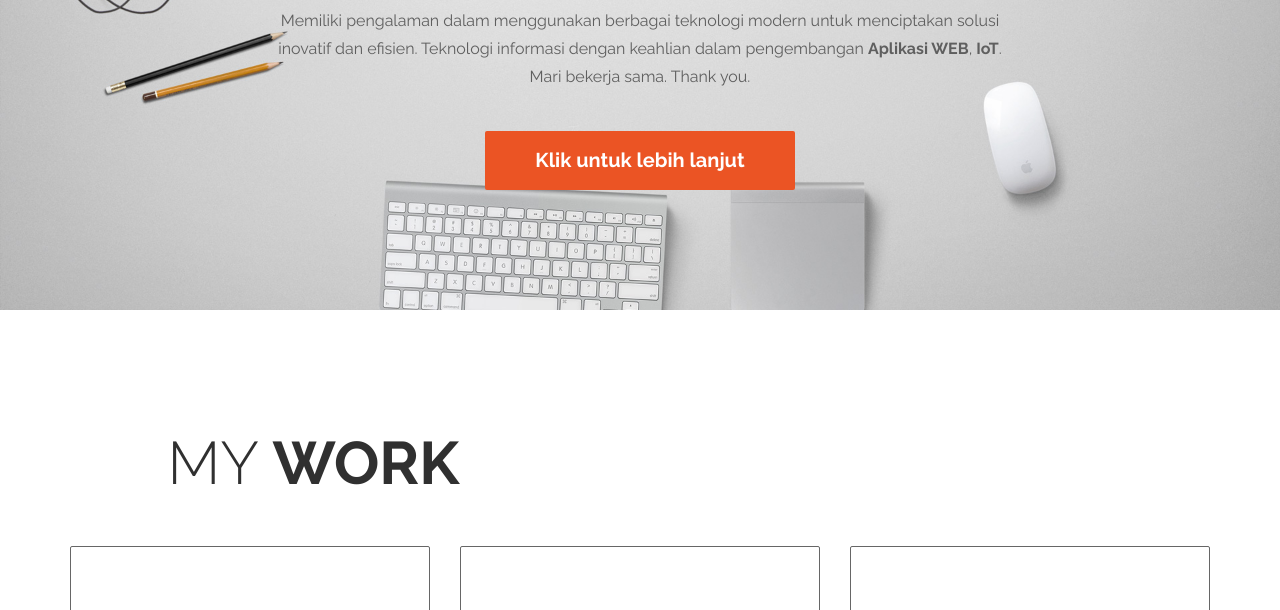
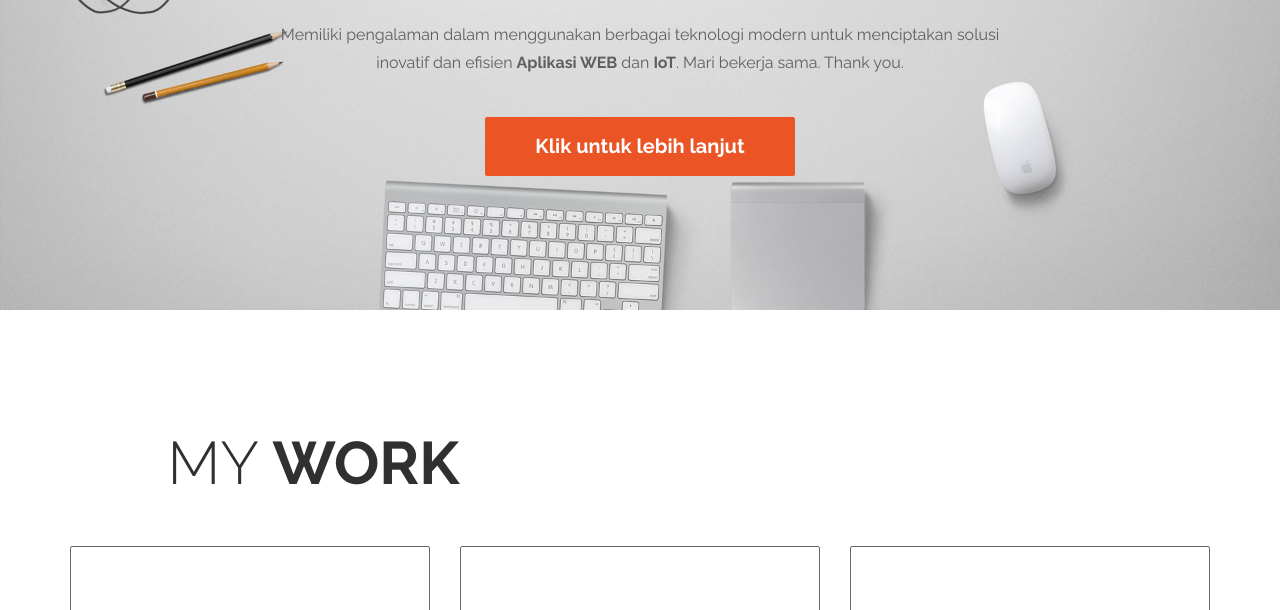
Before and after one commit to indrarofiyadi/porto., a plain HTML site: page index.html in a window 1280 px wide. Shown: the part 490-1100 px from the top of the page. Drawn offline with Linux system fonts and the light colour scheme.

Commit message:
Update index.html

```diff
--- a/index.html
+++ b/index.html
@@ -59,7 +59,7 @@ https://templatemo.com/tm-464-ultra-profile
 					<img src="images/bulat foto.png" alt="Indra Rofiyadi" style="max-width: 250px; height: auto; border-radius: 50%;" class="img-fluid mb-4">
 					<h1 class="tm-home-title"><strong>Indra Rofiyadi</strong></h1>
 					<h2 class="tm-home-subtitle">Welcome</h2>
-					<p>Memiliki pengalaman dalam menggunakan berbagai teknologi modern untuk menciptakan solusi inovatif dan efisien. Teknologi informasi dengan keahlian dalam pengembangan <strong>Aplikasi WEB</strong>, <strong>IoT</strong>. Mari bekerja sama. Thank you.</p>
+					<p>Memiliki pengalaman dalam menggunakan berbagai teknologi modern untuk menciptakan solusi inovatif dan efisien <strong>Aplikasi WEB</strong> dan <strong>IoT</strong>. Mari bekerja sama. Thank you.</p>
 					<a href="#work" class="btn btn-default smoothScroll tm-view-more-btn">Klik untuk lebih lanjut</a>
 				</div>
 				<div class="col-md-2 col-sm-1"></div>
```
